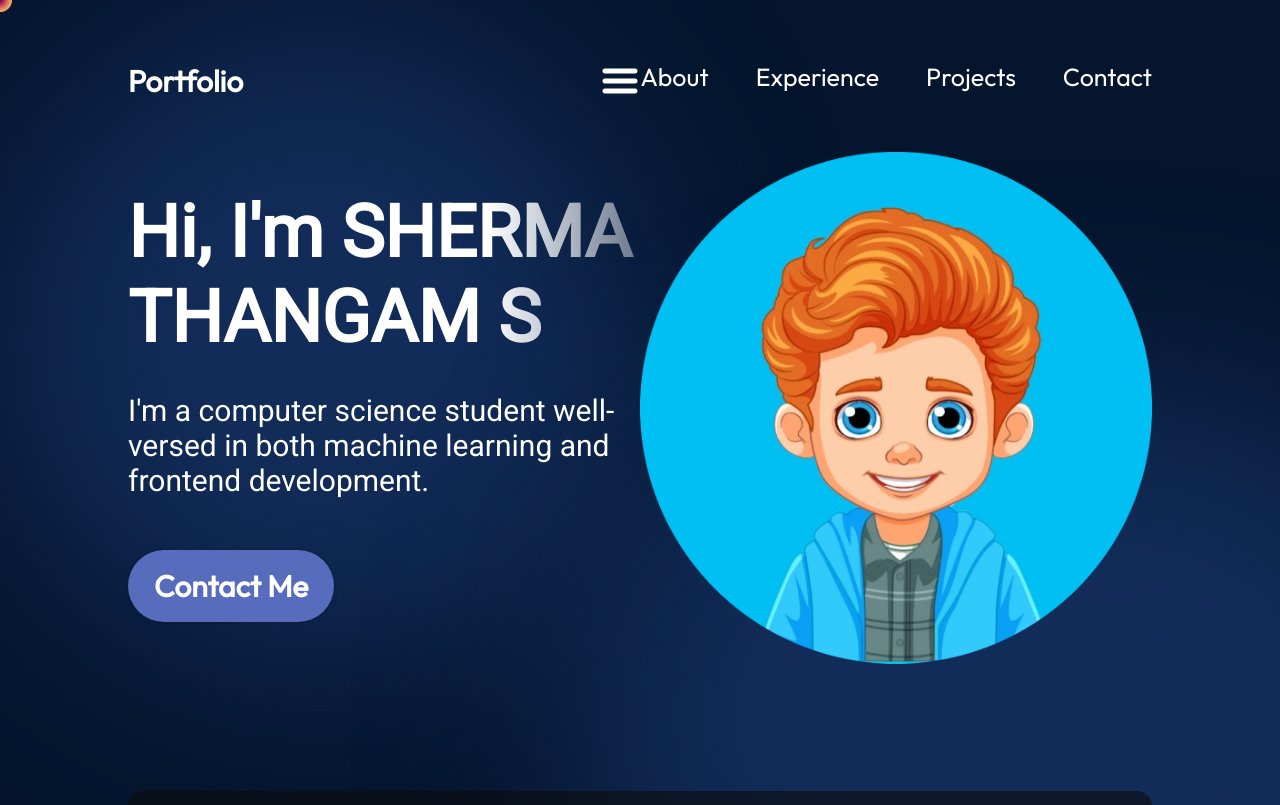
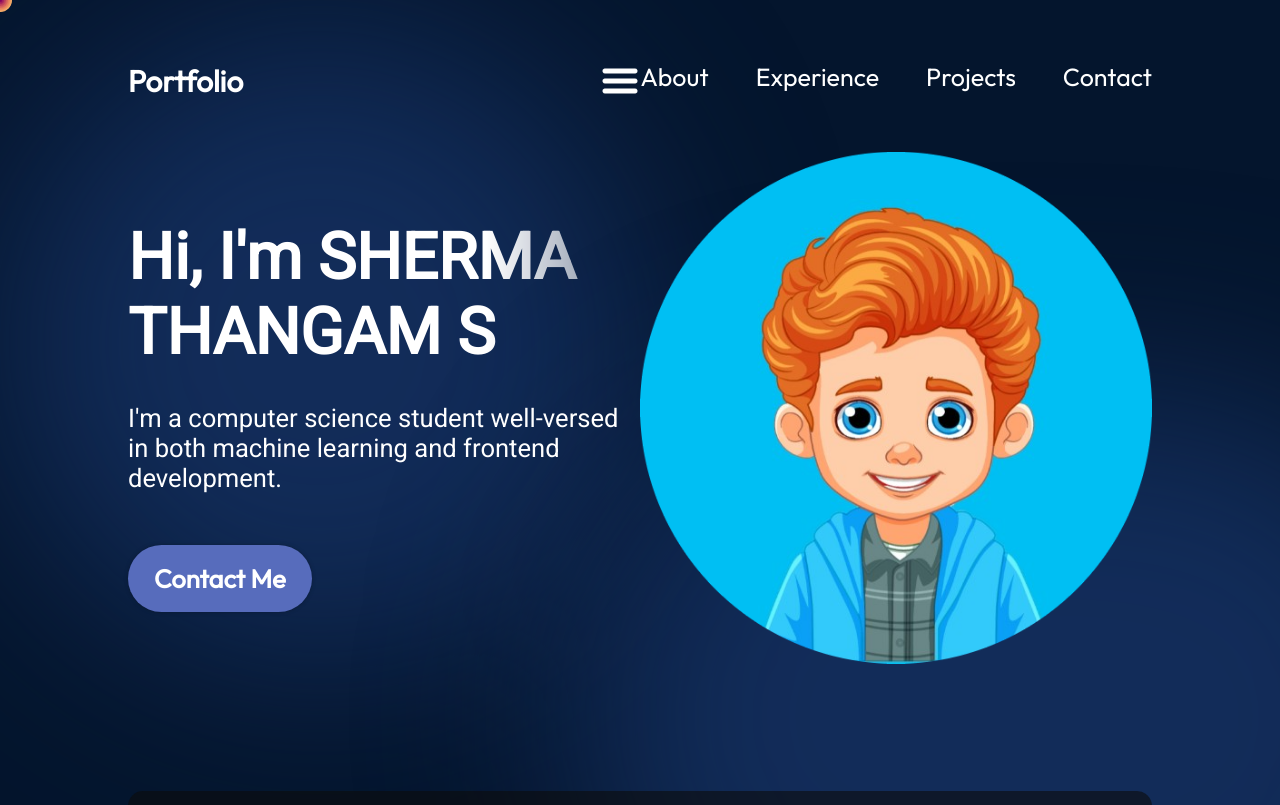
Before and after one commit to Sherma-ThangamS/React_Portfolio, a React (Vite) app: page / in a window 1280 px wide. Shown: the top 805 px of the page. Built offline with nearby package versions, Linux system fonts and the light colour scheme.

Commit message:
Update Hero.module.css

```diff
--- a/src/components/Hero/Hero.module.css
+++ b/src/components/Hero/Hero.module.css
@@ -20,7 +20,8 @@
 }
 
 .title {
-  font-size: 72px;
+  margin-top: 20px;
+  font-size: max(5cqi,40px);
   font-weight: 900;
   margin-bottom: 33px;
   font-family: var(--font-roboto);
@@ -34,7 +35,7 @@
 }
 
 .description {
-  font-size: 30px;
+  font-size:max(2cqi,20px);
   font-family: var(--font-roboto);
   margin-bottom: 52px;
 }
@@ -44,7 +45,7 @@
   background-color: var(--color-primary);
   color: var(--color-text);
   border-radius: 100px;
-  font-size: 30px;
+  font-size:max(2cqi,20px);
   font-weight: 600;
   padding: 17px 26px;
   box-shadow: 0 0 4px 0 rgba(0, 0, 0, 0.25);
@@ -53,7 +54,8 @@
 .heroImg {
   width: 50%;
   z-index: 1;
-
+  width: 245;
+  height: 245;
   animation-name: floating;
   animation-duration: 3s;
   animation-iteration-count: infinite;
```
